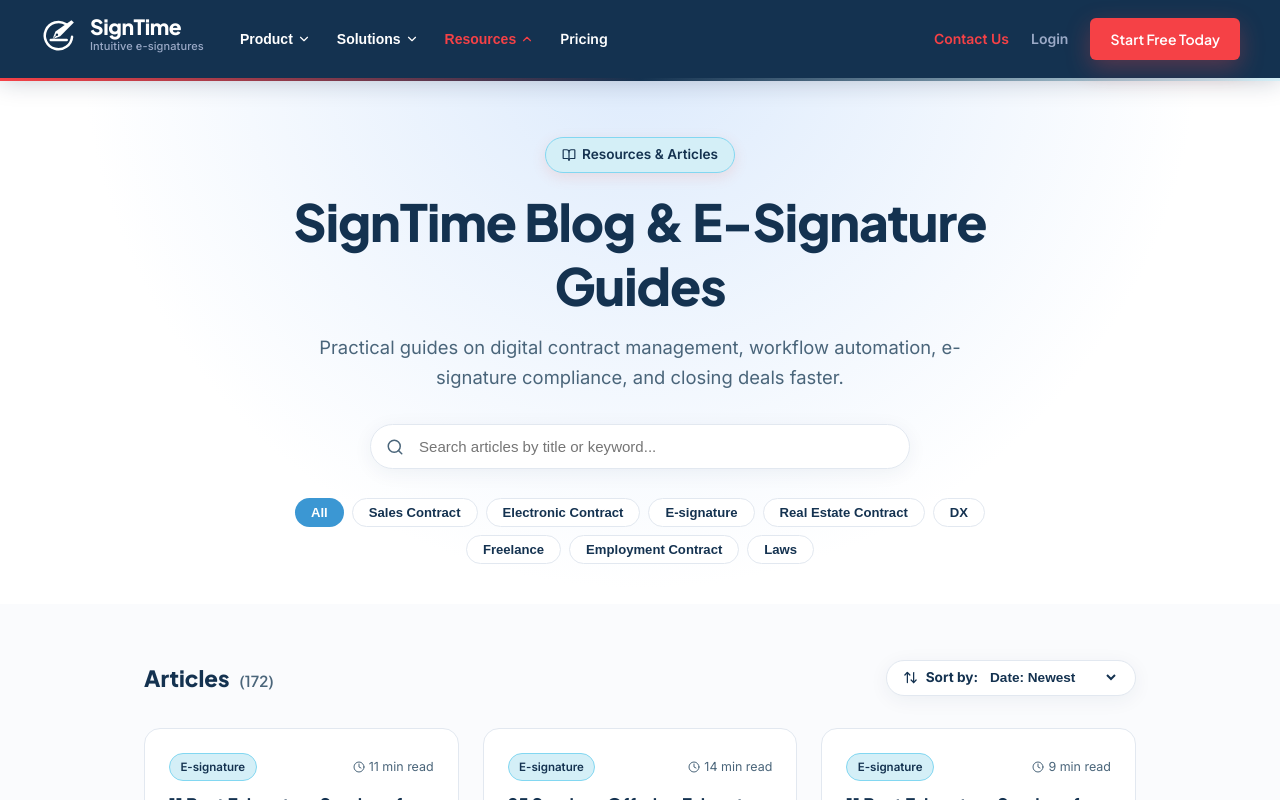
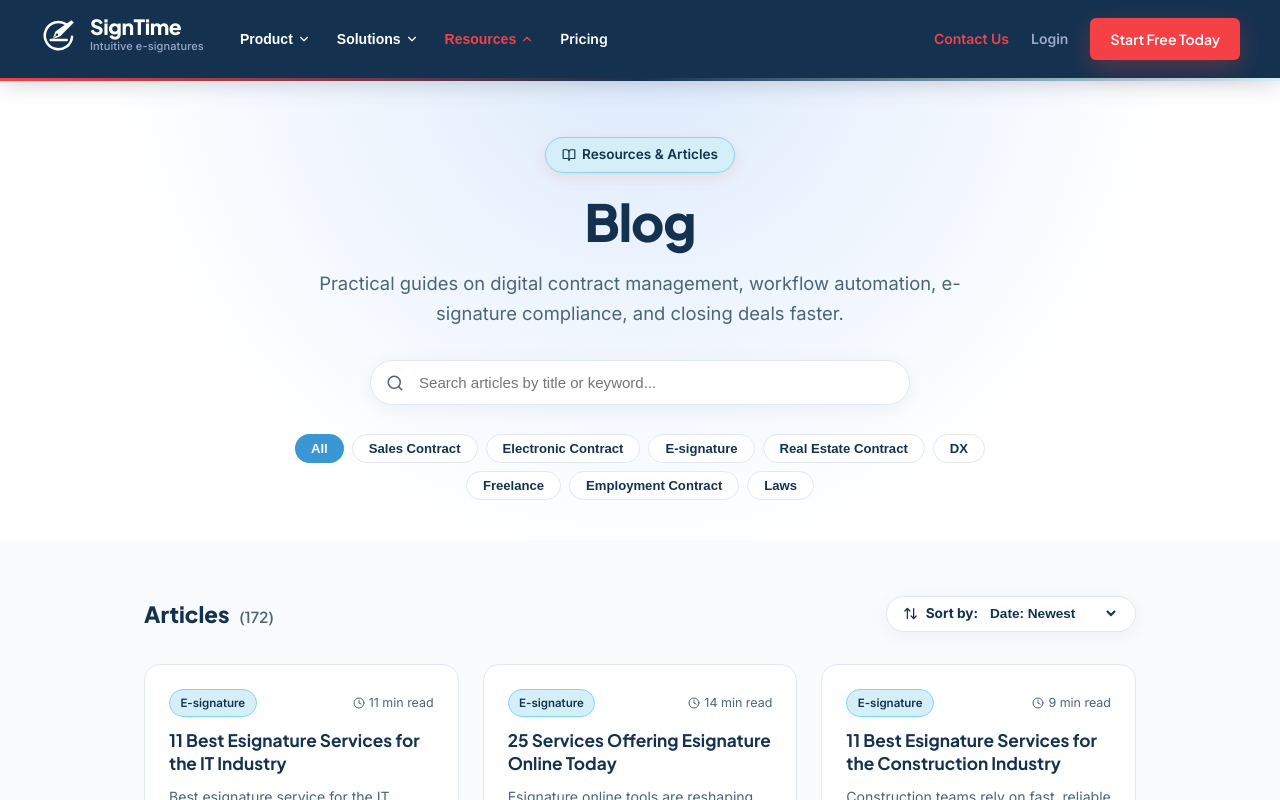
Before and after one commit to tccwilkinson/SignTime-Website-Proj, a React (Vite) app: page /#/resources/blog in a window 1280 px wide. Both pictures are taken after a click on the button "Resources". Shown: the top 800 px of the page. Built offline with nearby package versions, Linux system fonts and the light colour scheme; a web font is replaced by a local one.

Commit message:
little change to blog

```diff
--- a/src/components/Navbar.jsx
+++ b/src/components/Navbar.jsx
@@ -272,7 +272,7 @@
                     <h4>News</h4>
                     <Link to="/news" onClick={closeMenus}>Press Releases</Link>
                     <Link to="/news" onClick={closeMenus}>Product Updates</Link>
-                    <Link to="/blog" onClick={closeMenus}>SignTime Blog</Link>
+                    <Link to="/blog" onClick={closeMenus}>Blog</Link>
                   </div>
                   <div className="st-col">
                     <h4>Get Started</h4>
--- a/src/pages/BlogHub.jsx
+++ b/src/pages/BlogHub.jsx
@@ -67,7 +67,7 @@
             </span>
           </div>
           <h1 className="st-subpage-title" style={{ fontSize: 'clamp(2.2rem, 4.5vw, 3.2rem)', fontWeight: 800, color: 'var(--navy)', marginBottom: '1rem', letterSpacing: '-0.02em' }}>
-            SignTime Blog &amp; E-Signature Guides
+            Blog
           </h1>
           <p className="st-subpage-subhead" style={{ fontSize: '1.15rem', lineHeight: 1.6, color: 'var(--slate)', marginBottom: '2rem', maxWidth: '680px', margin: '0 auto 2rem' }}>
             Practical guides on digital contract management, workflow automation, e-signature compliance, and closing deals faster.
--- a/src/pages/News.jsx
+++ b/src/pages/News.jsx
@@ -55,7 +55,7 @@
               Start Free Trial — No Credit Card Required <ArrowRight size={16} className="hero-cta-arrow" />
             </a>
             <a href="/blog" className="btn btn-outline-navy" style={{ padding: '14px 28px', fontSize: '15px', textDecoration: 'none', display: 'inline-flex', alignItems: 'center', gap: '6px' }}>
-              Visit SignTime Blog →
+              Visit Blog →
             </a>
           </div>
         </div>
```
Also changed, not shown: 3 other files (tests, documents, lock files or other folders).
